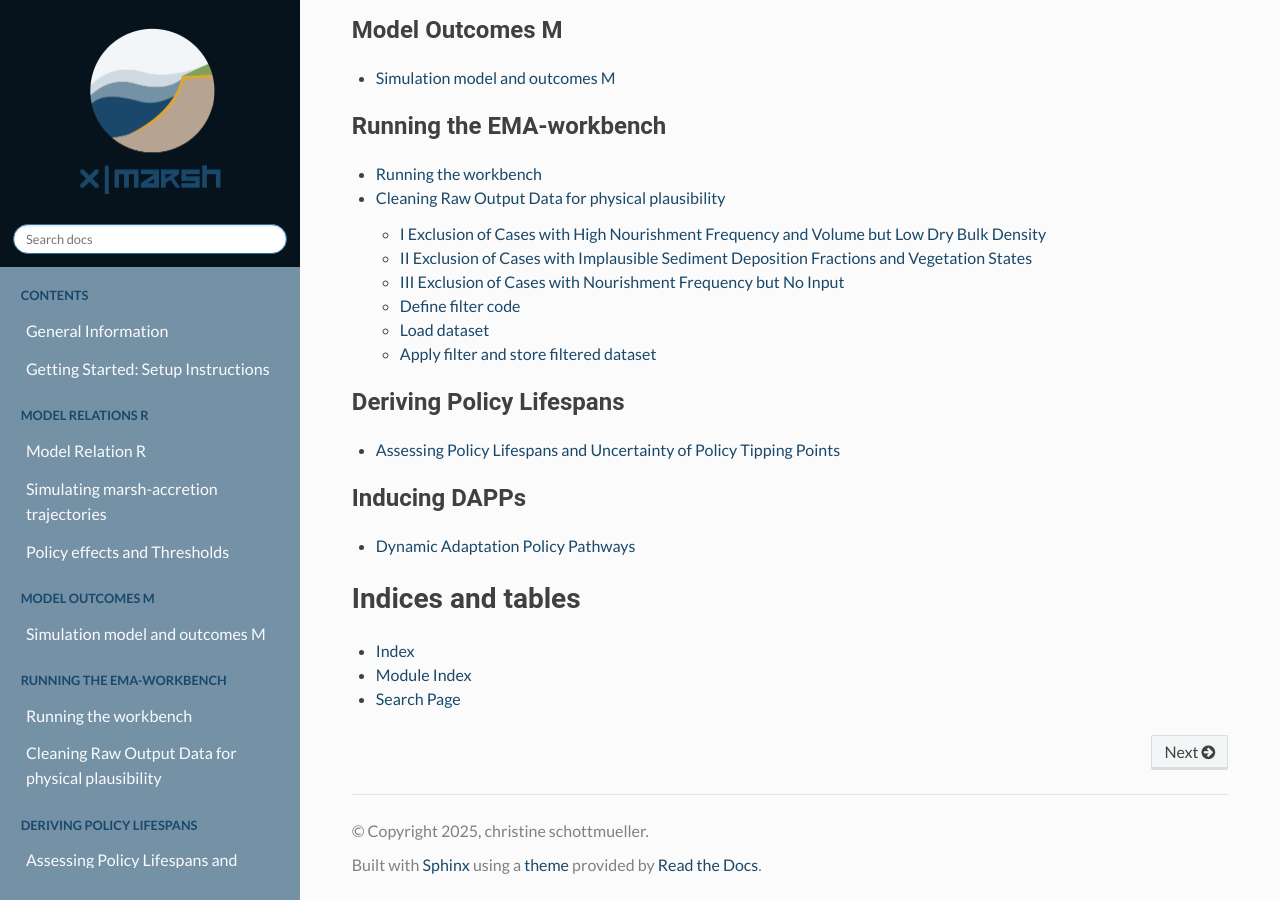
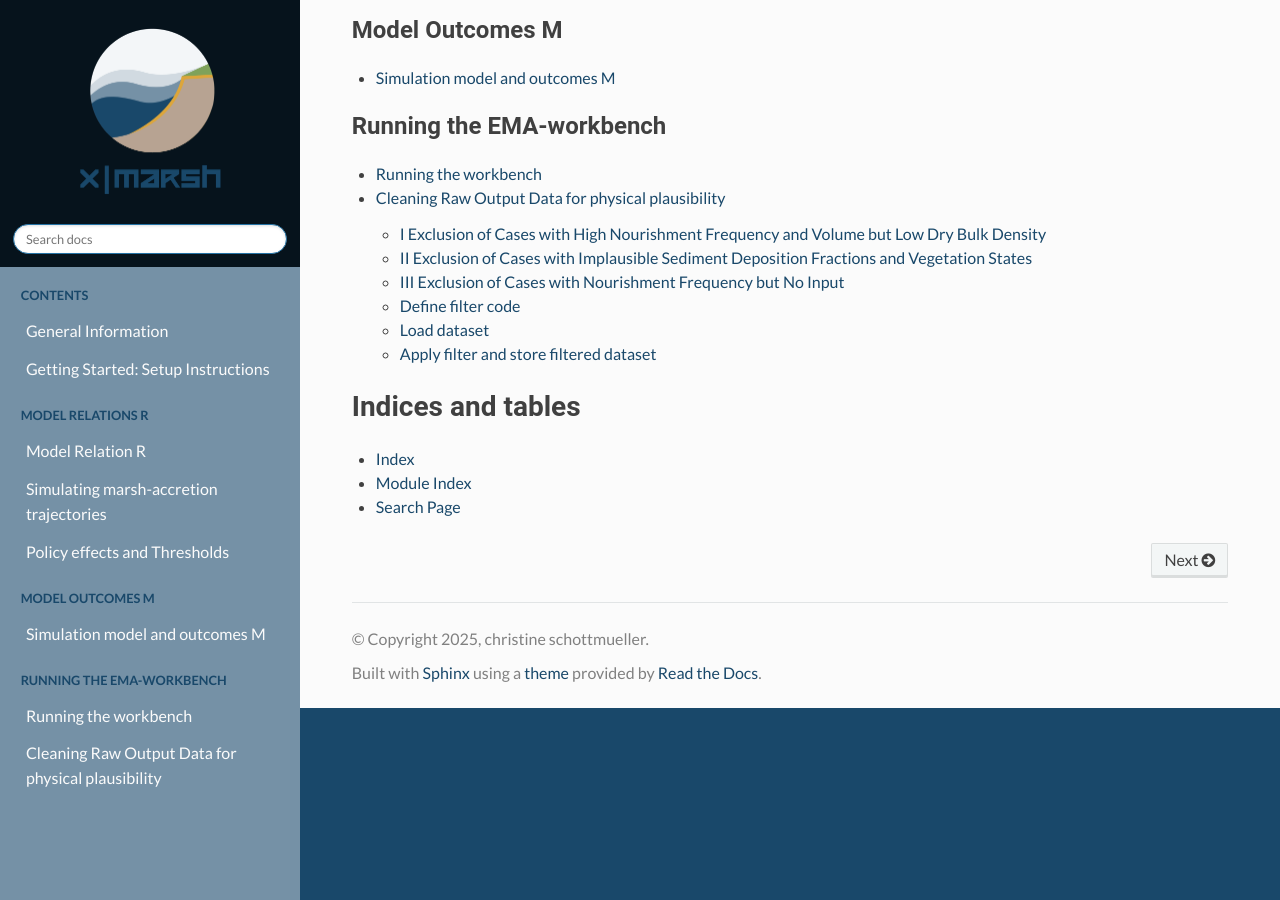
Before and after one commit to christineschottmueller/DAPP_x_marsh_session, a Sphinx documentation site: the page built from docs/index.rst, in a window 1280 px wide and 900 px high, scrolled down 690 px. Built offline with Sphinx 7.4.7 and the Read the Docs theme 3.1.0, drawn with Linux system fonts in a browser that asks for light colours.

Commit message:
Update .rst files

```diff
--- a/docs/index.rst
+++ b/docs/index.rst
@@ -37,19 +37,6 @@ Welcome to x-marsh's documentation!
    chapter_04/04_clean_output_m_raw
 
 
-.. toctree::
-   :maxdepth: 2
-   :caption: Deriving Policy Lifespans
-
-   chapter_06/06_policy_lifespans
-
-
-.. toctree::
-   :maxdepth: 2
-   :caption: Inducing DAPPs
-
-   chapter_07/07_adaptation_pathways
-
 
 
 Indices and tables
```
